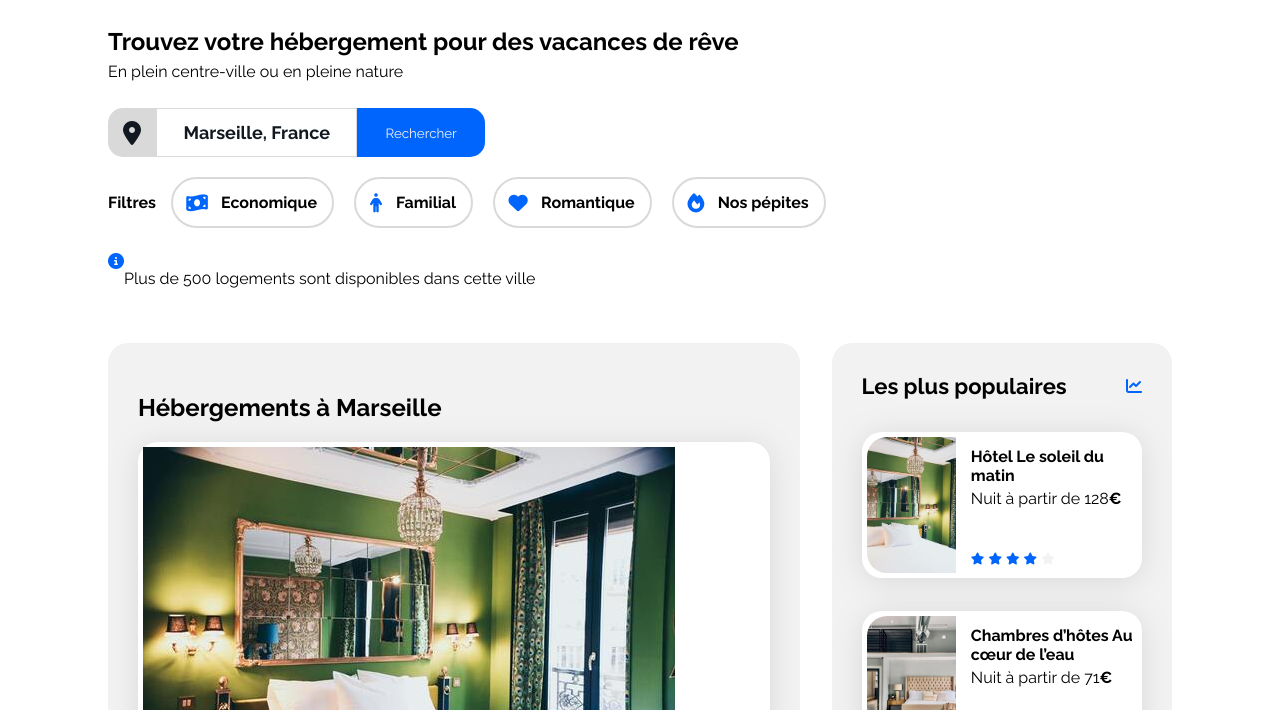
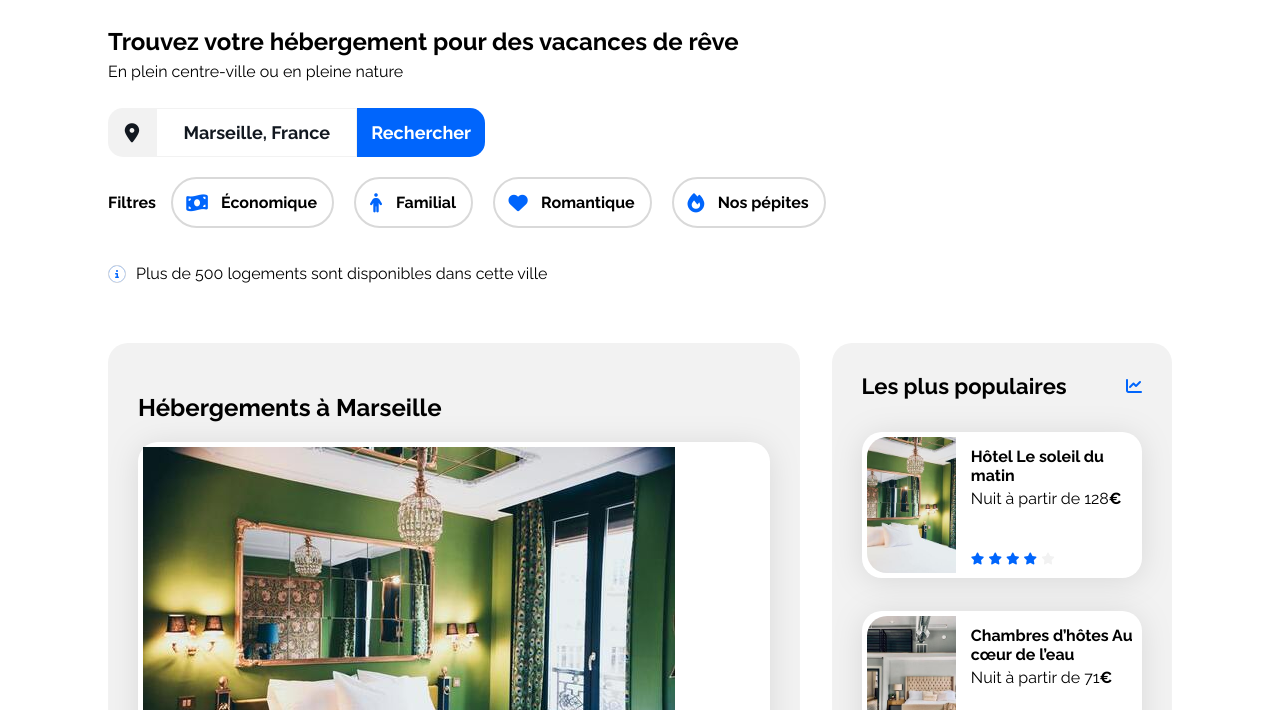
Before and after one commit to cdouziech/Projet2, a plain HTML site: page index.html in a window 1280 px wide. Shown: the part 90-800 px from the top of the page. Drawn offline with Linux system fonts and the light colour scheme.

Commit message:
Info update

```diff
--- a/css/style.css
+++ b/css/style.css
@@ -76,25 +76,26 @@ main {
 .search-bar{
     display: flex;
     align-items: center;
-
     height: 49px;
     width: 377px;
 }
 
 .search-button{
     background-color: #0065FC;
-    color:#F2F2F2;
+    color: white;
     border-radius: 0px 15px 15px 0px;
     border: none;
     height: inherit;
     width: 132px;
+    font-weight: bold;
+    font-size: large;
 }
 .search-button:hover{
     cursor:pointer;
 }
 .map-input{
     width:195px;
-    border: #D9D9D9 solid 1px;
+    border: #F2F2F2 solid 1px;
     height: 92%;
     text-align: center;
     font-weight: bold;
@@ -135,7 +136,14 @@ main {
 }
 .info-nombre-logements{
     display: flex;
-    margin-top: 5px;
+    align-items: center;
+    gap: 10px;
+}
+.info-nombre-logements i{
+    background-color: #0065FC;
+    color:white;
+    border: 1px solid #D9D9D9;
+    border-radius: 50%;
 }
 body {
     display: flex;
@@ -183,10 +191,10 @@ a {
     display:flex ;
     justify-content: center;
     align-items: center;
-    background-color: #D9D9D9;
+    background-color: #F2F2F2
 }
 #map-logo {
-    transform: scale(150%);
+    transform: scale(120%);
     color: #121820;
 }
 .section-title {
--- a/index.html
+++ b/index.html
@@ -46,7 +46,7 @@
                 <section class="filtres-container">
                     <p>Filtres</p>
                     <div class="filtres">
-                        <div class="filtre-item"><i id="filtres-icon" class="fa-solid fa-money-bill-wave"></i>Economique</div>
+                        <div class="filtre-item"><i id="filtres-icon" class="fa-solid fa-money-bill-wave"></i>Économique</div>
                         <div class="filtre-item"><i id="filtres-icon" class="fa-solid fa-person"></i>Familial</div>
                         <div class="filtre-item"><i id="filtres-icon" class="fa-solid fa-heart"></i>Romantique</div>
                         <div class="filtre-item"><i id="filtres-icon" class="fa-solid fa-fire"></i>Nos pépites</div>
```
